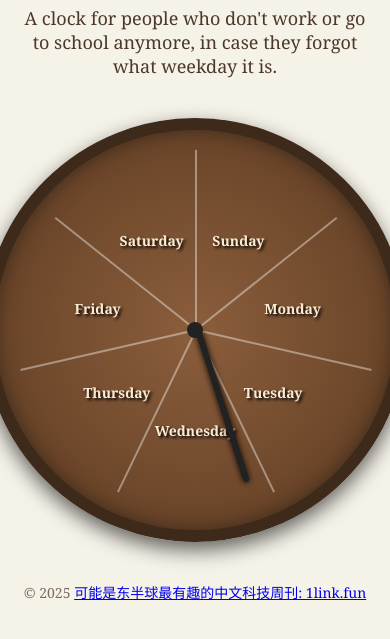
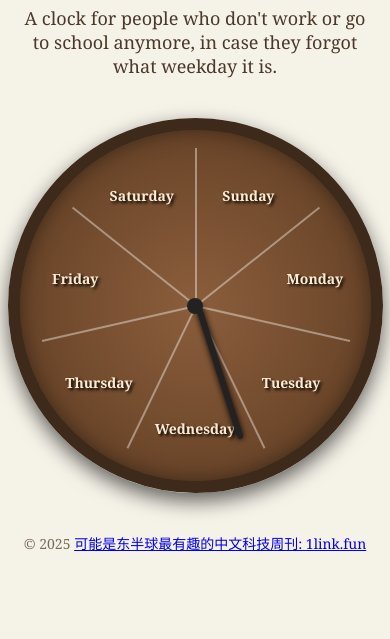
Before and after one commit to jwenjian/weekday-clock, a plain HTML site: page index.html in a window 390 px wide. Shown: the part 135-774 px from the top of the page. Drawn offline with Linux system fonts and the light colour scheme.

Commit message:
fix style in mobile view

```diff
--- a/index.html
+++ b/index.html
@@ -13,10 +13,12 @@
       display: flex;
       flex-direction: column;
       align-items: center;
+      justify-content: flex-start;
       padding: 40px 20px;
       font-family: 'Georgia', serif;
       margin: 0;
       color: #3e2a1a;
+      box-sizing: border-box;
     }
 
     h1 {
@@ -34,8 +36,10 @@
     }
 
     .clock {
-      width: 400px;
-      height: 400px;
+      width: min(400px, 90vw);
+      height: min(400px, 90vw);
+      max-width: 400px;
+      max-height: 400px;
       background: radial-gradient(circle at center, #8b5e3c 0%, #5c3a21 100%);
       border: 12px solid #3e2a1a;
       border-radius: 50%;
@@ -68,9 +72,9 @@
     .hand {
       position: absolute;
       width: 6px;
-      height: 160px;
+      height: 40%;
       background: #222;
-      top: 40px;
+      top: 10%;
       left: 50%;
       transform-origin: bottom center;
       transform: rotate(0deg);
@@ -82,9 +86,9 @@
     .sector-line {
       position: absolute;
       width: 2px;
-      height: 180px;
+      height: 45%;
       background-color: rgba(255, 255, 255, 0.4);
-      top: 20px;
+      top: 5%;
       left: 50%;
       transform-origin: bottom center;
       z-index: 1;
@@ -151,12 +155,13 @@
         label.className = "label";
 
         const midAngle = baseAngle + sectorAngle / 2;
-        const radius = 100;
+        // Use percentage-based positioning relative to the clock container
+        const radius = 35; // 35% from center
         const rad = (midAngle - 90) * Math.PI / 180;
-        const x = 200 + radius * Math.cos(rad);
-        const y = 200 + radius * Math.sin(rad);
-        label.style.left = `${x}px`;
-        label.style.top = `${y}px`;
+        const x = 50 + radius * Math.cos(rad); // 50% + offset
+        const y = 50 + radius * Math.sin(rad); // 50% + offset
+        label.style.left = `${x}%`;
+        label.style.top = `${y}%`;
         label.textContent = days[i];
         clock.appendChild(label);
       }
```
